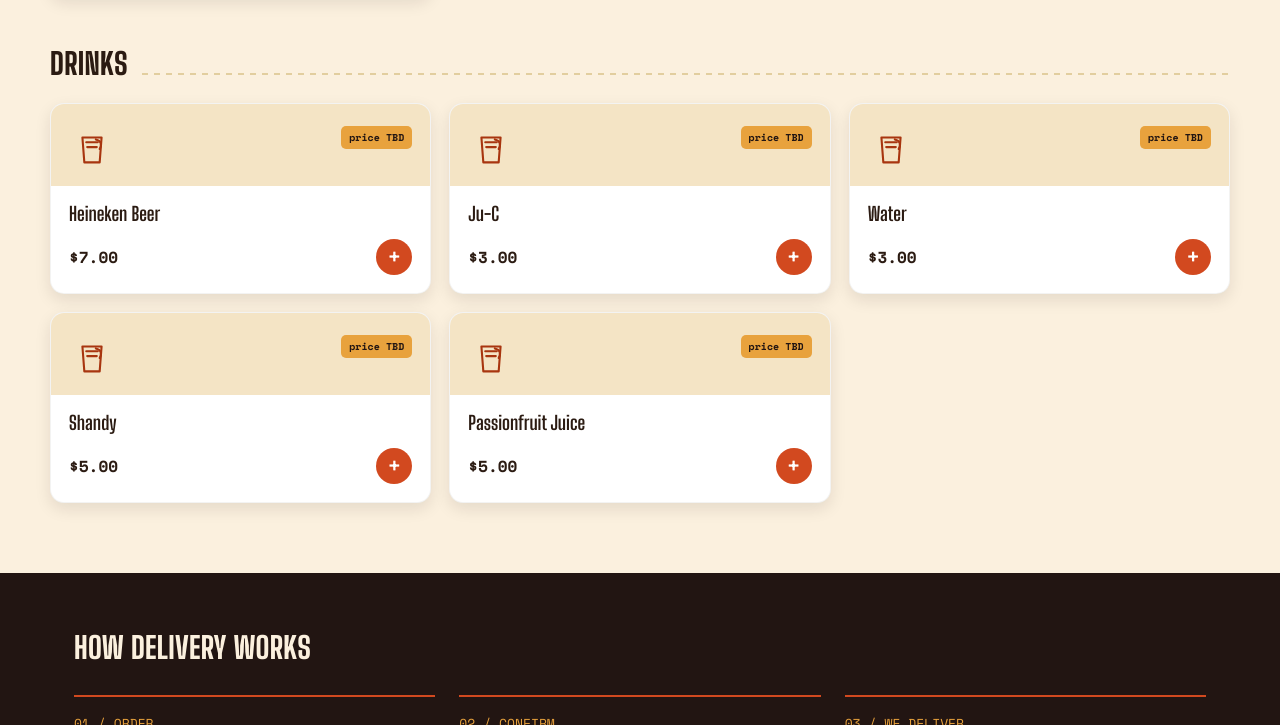
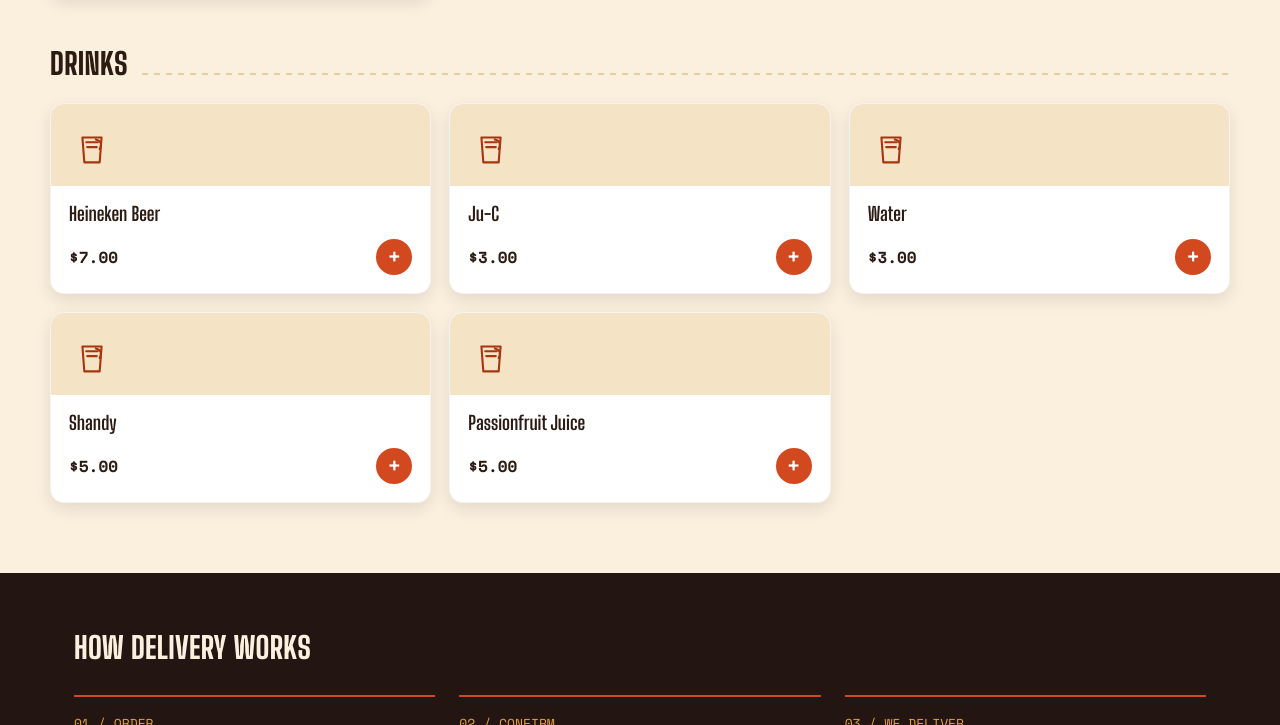
Before and after one commit to etoeman/jci-bbq-fundraiser, a website: page index.html in a window 1280 px wide. Shown: the part 1995-2720 px from the top of the page. Drawn offline with nearby package versions, Linux system fonts and the light colour scheme.

Commit message:
Update index.html

```diff
--- a/index.html
+++ b/index.html
@@ -635,7 +635,6 @@
     <div class="card">
       <div class="card-top">
         <div class="item-icon"><svg><use href="#icon-cup"/></svg></div>
-        <span class="badge-tbd">price TBD</span>
       </div>
       <div class="card-body">
         <h3>Heineken Beer</h3>
@@ -649,7 +648,6 @@
     <div class="card">
       <div class="card-top">
         <div class="item-icon"><svg><use href="#icon-cup"/></svg></div>
-        <span class="badge-tbd">price TBD</span>
       </div>
       <div class="card-body">
         <h3>Ju-C</h3>
@@ -663,7 +661,6 @@
     <div class="card">
       <div class="card-top">
         <div class="item-icon"><svg><use href="#icon-cup"/></svg></div>
-        <span class="badge-tbd">price TBD</span>
       </div>
       <div class="card-body">
         <h3>Water</h3>
@@ -677,7 +674,6 @@
     <div class="card">
       <div class="card-top">
         <div class="item-icon"><svg><use href="#icon-cup"/></svg></div>
-        <span class="badge-tbd">price TBD</span>
       </div>
       <div class="card-body">
         <h3>Shandy</h3>
@@ -691,7 +687,6 @@
     <div class="card">
       <div class="card-top">
         <div class="item-icon"><svg><use href="#icon-cup"/></svg></div>
-        <span class="badge-tbd">price TBD</span>
       </div>
       <div class="card-body">
         <h3>Passionfruit Juice</h3>
```
